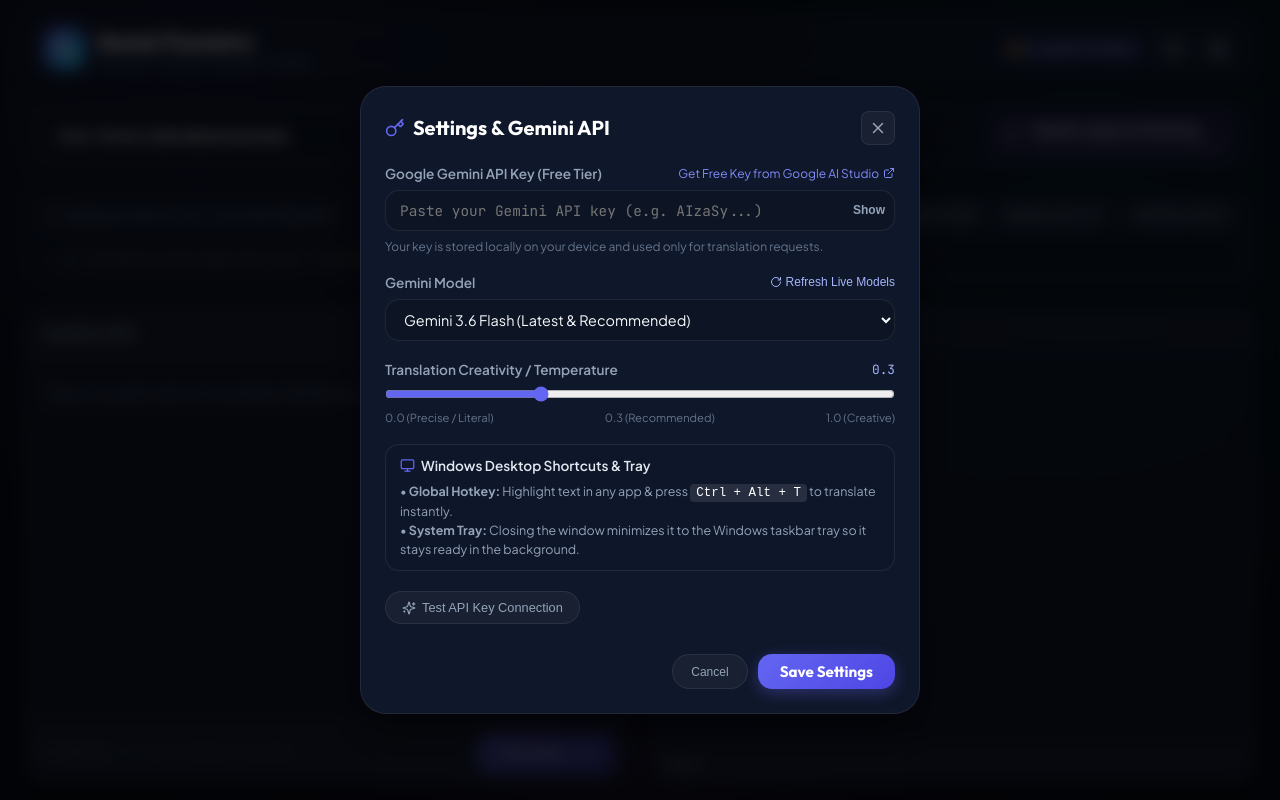
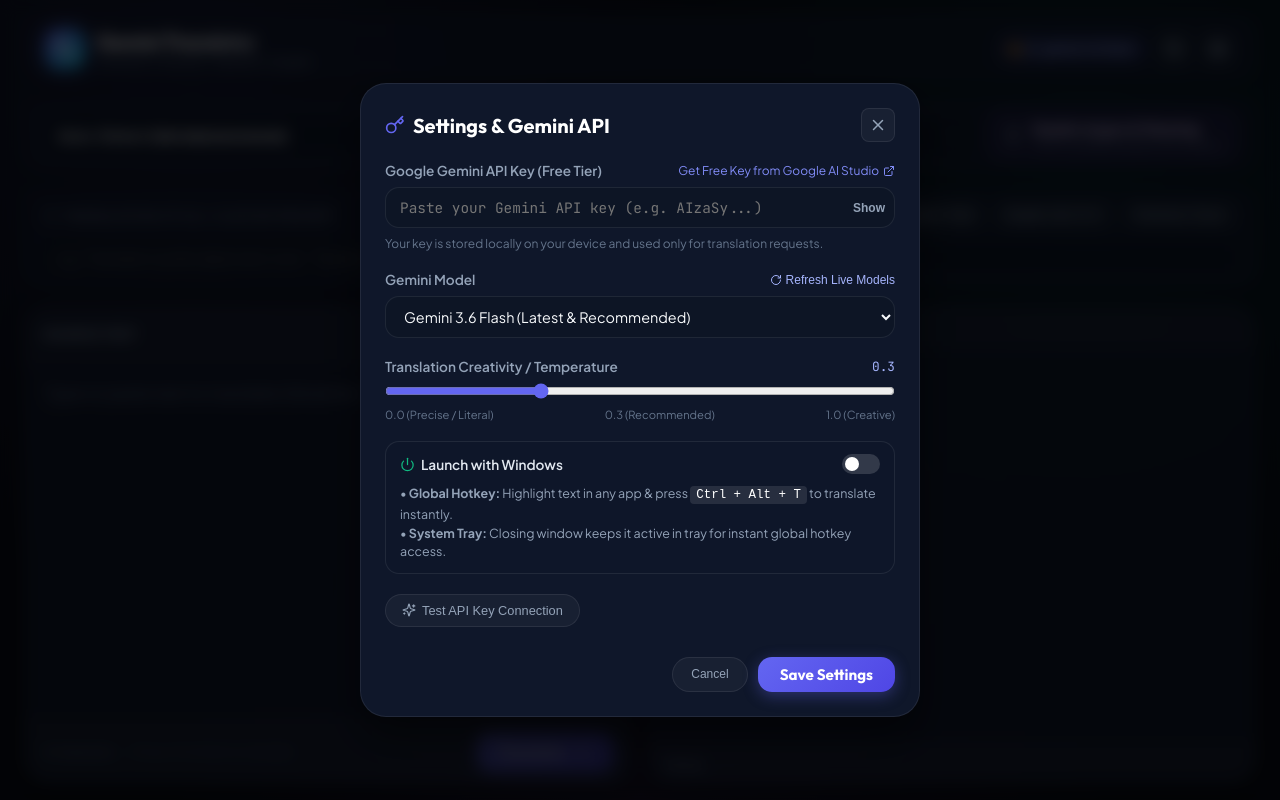
Before and after one commit to pkoryaka/gemini-desktop-translator, a React (Vite) app: page / in a window 1280 px wide. Both pictures are taken after a click on the button "gemini-3.6-flash". Built offline with nearby package versions, Linux system fonts and the light colour scheme.

Commit message:
Add Launch with Windows startup toggle in Settings

```diff
--- a/electron/preload.cjs
+++ b/electron/preload.cjs
@@ -5,6 +5,8 @@
   readClipboard: () => ipcRenderer.invoke('clipboard:read'),
   hideToTray: () => ipcRenderer.invoke('window:hide-to-tray'),
   showWindow: () => ipcRenderer.invoke('window:show'),
+  getAutoStart: () => ipcRenderer.invoke('autostart:get'),
+  setAutoStart: (enable) => ipcRenderer.invoke('autostart:set', enable),
   onQuickTranslate: (callback) => {
     const subscription = (event, text) => callback(text);
     ipcRenderer.on('quick-translate', subscription);
--- a/src/components/SettingsModal.jsx
+++ b/src/components/SettingsModal.jsx
@@ -1,5 +1,5 @@
 import React, { useState, useEffect } from 'react';
-import { X, Key, ExternalLink, CheckCircle2, AlertCircle, Loader2, Sparkles, Monitor, RotateCw } from 'lucide-react';
+import { X, Key, ExternalLink, CheckCircle2, AlertCircle, Loader2, Sparkles, Monitor, RotateCw, Power } from 'lucide-react';
 import { AVAILABLE_MODELS, testGeminiApiKey, fetchLiveAvailableModels } from '../services/geminiService';
 import { storageService } from '../services/storageService';
 
@@ -9,7 +9,6 @@
   const currentSettings = storageService.getSettings();
   const currentKey = storageService.getApiKey();
 
-  // Auto-migrate old decommissioned model names if saved in local storage
   const initialModel = (!currentSettings.model || currentSettings.model.includes('2.5'))
     ? 'gemini-3.6-flash'
     : currentSettings.model;
@@ -18,6 +17,7 @@
   const [model, setModel] = useState(initialModel);
   const [temperature, setTemperature] = useState(currentSettings.temperature ?? 0.3);
   const [showKey, setShowKey] = useState(false);
+  const [autoStart, setAutoStart] = useState(false);
 
   const [modelsList, setModelsList] = useState(AVAILABLE_MODELS);
   const [isFetchingModels, setIsFetchingModels] = useState(false);
@@ -32,7 +32,6 @@
       const liveModels = await fetchLiveAvailableModels(activeKey);
       if (liveModels && liveModels.length > 0) {
         setModelsList(liveModels);
-        // If current selected model not in list, pick the first one or gemini-3.6-flash
         if (!liveModels.some((m) => m.id === model)) {
           const defaultMatch = liveModels.find((m) => m.id.includes('3.6-flash') || m.id.includes('flash')) || liveModels[0];
           if (defaultMatch) setModel(defaultMatch.id);
@@ -49,7 +48,25 @@
     if (apiKey && apiKey.trim()) {
       handleRefreshModels(apiKey);
     }
+    // Check autostart status
+    if (window.electronAPI?.getAutoStart) {
+      window.electronAPI.getAutoStart().then((enabled) => {
+        setAutoStart(Boolean(enabled));
+      }).catch((e) => console.warn('Autostart check failed', e));
+    }
   }, []);
+
+  const handleToggleAutoStart = async (e) => {
+    const newValue = e.target.checked;
+    setAutoStart(newValue);
+    if (window.electronAPI?.setAutoStart) {
+      try {
+        await window.electronAPI.setAutoStart(newValue);
+      } catch (err) {
+        console.warn('Failed to set autostart', err);
+      }
+    }
+  };
 
   const handleTestConnection = async () => {
     if (!apiKey.trim()) {
@@ -61,7 +78,6 @@
     try {
       await testGeminiApiKey(apiKey, model);
       setTestStatus({ success: true, message: 'Connection successful! Gemini is ready.' });
-      // Also refresh the models list dynamically
       handleRefreshModels(apiKey);
     } catch (err) {
       setTestStatus({ success: false, message: err.message || 'Connection test failed.' });
@@ -202,7 +218,7 @@
           </div>
         </div>
 
-        {/* Desktop Integration & Shortcuts Box */}
+        {/* Windows Startup & Desktop Integration Box */}
         <div style={{
           background: 'rgba(15, 23, 42, 0.7)',
           border: '1px solid rgba(255, 255, 255, 0.08)',
@@ -210,16 +226,46 @@
           padding: '12px 14px',
           display: 'flex',
           flexDirection: 'column',
-          gap: '8px'
+          gap: '10px'
         }}>
-          <div style={{ display: 'flex', alignItems: 'center', gap: '6px', color: '#e2e8f0', fontSize: '0.85rem', fontWeight: 600 }}>
-            <Monitor size={15} color="#6366f1" />
-            <span>Windows Desktop Shortcuts & Tray</span>
+          <div style={{ display: 'flex', alignItems: 'center', justifyContent: 'space-between' }}>
+            <div style={{ display: 'flex', alignItems: 'center', gap: '6px', color: '#e2e8f0', fontSize: '0.85rem', fontWeight: 600 }}>
+              <Power size={15} color="#10b981" />
+              <span>Launch with Windows</span>
+            </div>
+            <label style={{ position: 'relative', display: 'inline-block', width: '38px', height: '20px', cursor: 'pointer' }}>
+              <input
+                type="checkbox"
+                checked={autoStart}
+                onChange={handleToggleAutoStart}
+                style={{ opacity: 0, width: 0, height: 0 }}
+              />
+              <span style={{
+                position: 'absolute',
+                inset: 0,
+                backgroundColor: autoStart ? '#6366f1' : 'rgba(255,255,255,0.15)',
+                borderRadius: '999px',
+                transition: 'all 0.2s ease'
+              }}>
+                <span style={{
+                  position: 'absolute',
+                  content: '""',
+                  height: '14px',
+                  width: '14px',
+                  left: autoStart ? '21px' : '3px',
+                  bottom: '3px',
+                  backgroundColor: 'white',
+                  borderRadius: '50%',
+                  transition: 'all 0.2s ease'
+                }} />
+              </span>
+            </label>
           </div>
+
           <div style={{ fontSize: '0.78rem', color: '#94a3b8', lineHeight: 1.5 }}>
             • <strong>Global Hotkey:</strong> Highlight text in any app & press <kbd style={{ background: 'rgba(255,255,255,0.1)', padding: '2px 6px', borderRadius: '4px', color: '#fff' }}>Ctrl + Alt + T</kbd> to translate instantly.
             <br />
-            • <strong>System Tray:</strong> Closing the window minimizes it to the Windows taskbar tray so it stays ready in the background.
+            • <strong>System Tray:</strong> Closing window keeps it active in tray for instant global hotkey access.
           </div>
         </div>
 
```
Also changed, not shown: electron/main.cjs (+58 -7 lines).
